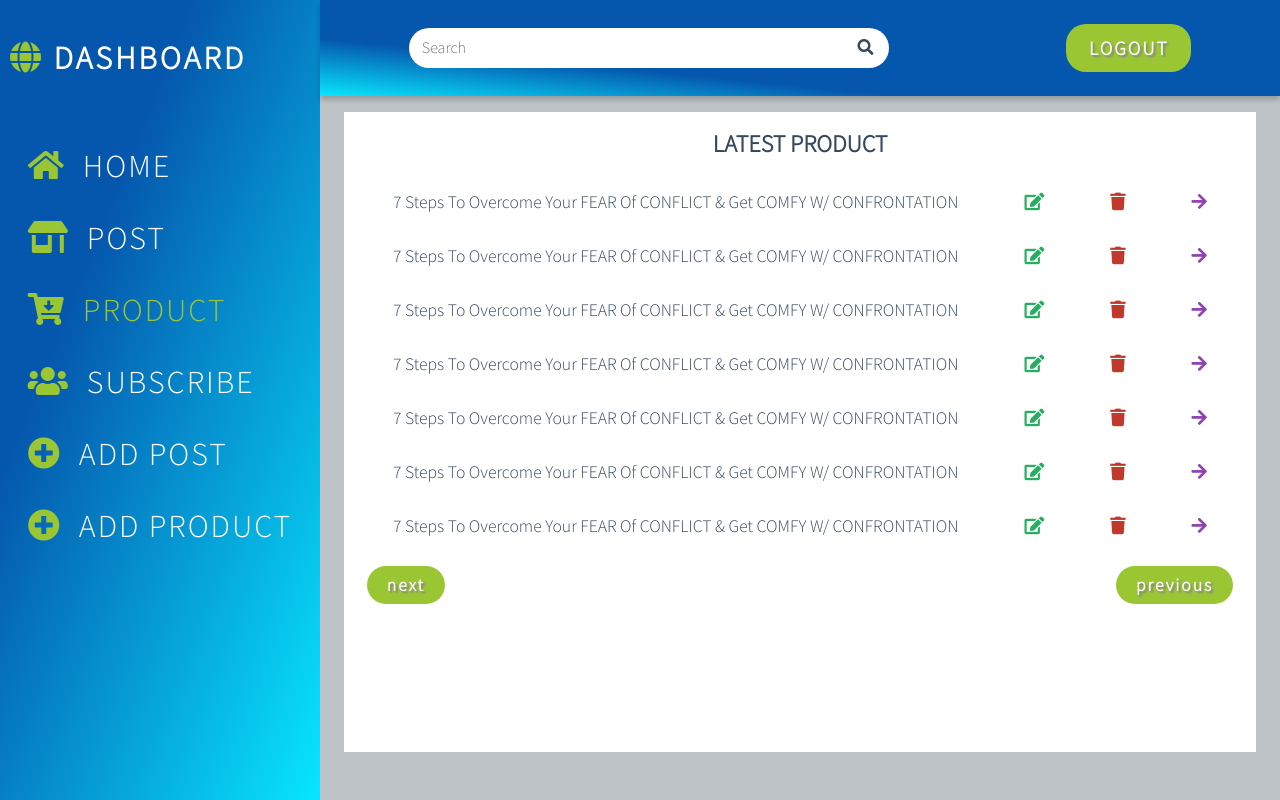
After one commit to bacha-11/ParalyzeWebsite, a Flask app: page /product in a window 1280 px wide. The commit adds this page. Run offline with Flask 2, Linux system fonts and the light colour scheme.

Commit message:
design product page in owner template

```diff
--- a/app/routes.py
+++ b/app/routes.py
@@ -46,4 +46,9 @@ def post():
     return render_template('owner/owner_post.html', title='Post')
 
 
+
+@app.route('/product')
+def product():
+    return render_template('owner/owner_product.html', title='Product')
+
 # End Dashboard
--- a/app/static/style/owner.css
+++ b/app/static/style/owner.css
@@ -411,7 +411,7 @@
 
 .next_pre_btn a{
     color: #fff;
-    padding: 10px;
+    padding: 8px;
     padding-left: 20px;
     padding-right: 20px;
     font-weight: bold;
--- a/app/templates/owner/_sidebar.html
+++ b/app/templates/owner/_sidebar.html
@@ -7,7 +7,7 @@
         <ul>
             <li><span class="fas fa-home"></span> <a href=" {{ url_for('dashboard')}} " class="addActive">Home</a></li>
             <li><span class="fas fa-store-alt"></span> <a href=" {{ url_for('post')}} " class="addActive">Post</a></li>
-            <li><span class="fas fa-cart-arrow-down"></span> <a href="#" class="addActive">Product</a></li>
+            <li><span class="fas fa-cart-arrow-down"></span> <a href=" {{ url_for('product') }} " class="addActive">Product</a></li>
             <li><span class="fas fa-users"></span> <a href="#" class="addActive">Subscribe</a></li>
             <li><span class="fas fa-plus-circle"></span> <a href="#" class="addActive">Add Post</a></li>
             <li><span class="fas fa-plus-circle"></span> <a href="#" class="addActive">Add Product</a></li>
--- /dev/null
+++ b/app/templates/owner/owner_product.html
@@ -0,0 +1,85 @@
+{% extends 'owner/owner_base.html' %}
+
+
+
+{% block content %}
+
+<div class="dashboard">
+    {% include 'owner/_sidebar.html' %}
+
+
+    <div class="right_container">
+        {% include 'owner/_searchbar.html' %}
+
+        <div class="post_in_postpage">
+
+            <h2>Latest Product</h2>
+            <div class="postpage_content">
+                <label><a href="#">7 Steps To Overcome Your FEAR Of CONFLICT & Get COMFY W/ CONFRONTATION</a></label>
+                <a href="#"><span class="fas fa-edit"></span></a>
+                <a href="#"><span class="fas fa-trash"></span></a>
+                <a href="#"><span class="fas fa-arrow-right"></span></a>
+            </div>
+
+
+            <div class="postpage_content">
+                <label><a href="#">7 Steps To Overcome Your FEAR Of CONFLICT & Get COMFY W/ CONFRONTATION</a></label>
+                <a href="#"><span class="fas fa-edit"></span></a>
+                <a href="#"><span class="fas fa-trash"></span></a>
+                <a href="#"><span class="fas fa-arrow-right"></span></a>
+            </div>
+
+
+            <div class="postpage_content">
+                <label><a href="#">7 Steps To Overcome Your FEAR Of CONFLICT & Get COMFY W/ CONFRONTATION</a></label>
+                <a href="#"><span class="fas fa-edit"></span></a>
+                <a href="#"><span class="fas fa-trash"></span></a>
+                <a href="#"><span class="fas fa-arrow-right"></span></a>
+            </div>
+
+
+            <div class="postpage_content">
+                <label><a href="#">7 Steps To Overcome Your FEAR Of CONFLICT & Get COMFY W/ CONFRONTATION</a></label>
+                <a href="#"><span class="fas fa-edit"></span></a>
+                <a href="#"><span class="fas fa-trash"></span></a>
+                <a href="#"><span class="fas fa-arrow-right"></span></a>
+            </div>
+
+
+            <div class="postpage_content">
+                <label><a href="#">7 Steps To Overcome Your FEAR Of CONFLICT & Get COMFY W/ CONFRONTATION</a></label>
+                <a href="#"><span class="fas fa-edit"></span></a>
+                <a href="#"><span class="fas fa-trash"></span></a>
+                <a href="#"><span class="fas fa-arrow-right"></span></a>
+            </div>
+
+
+            <div class="postpage_content">
+                <label><a href="#">7 Steps To Overcome Your FEAR Of CONFLICT & Get COMFY W/ CONFRONTATION</a></label>
+                <a href="#"><span class="fas fa-edit"></span></a>
+                <a href="#"><span class="fas fa-trash"></span></a>
+                <a href="#"><span class="fas fa-arrow-right"></span></a>
+            </div>
+
+            <div class="postpage_content">
+                <label><a href="#">7 Steps To Overcome Your FEAR Of CONFLICT & Get COMFY W/ CONFRONTATION</a></label>
+                <a href="#"><span class="fas fa-edit"></span></a>
+                <a href="#"><span class="fas fa-trash"></span></a>
+                <a href="#"><span class="fas fa-arrow-right"></span></a>
+            </div>
+
+
+
+
+            <div class="next_pre_btn">
+                <a href="#">next</a>
+                <a href="#">previous</a>
+            </div>
+
+        </div>
+    </div>
+</div>
+
+
+
+{% endblock %}
```
